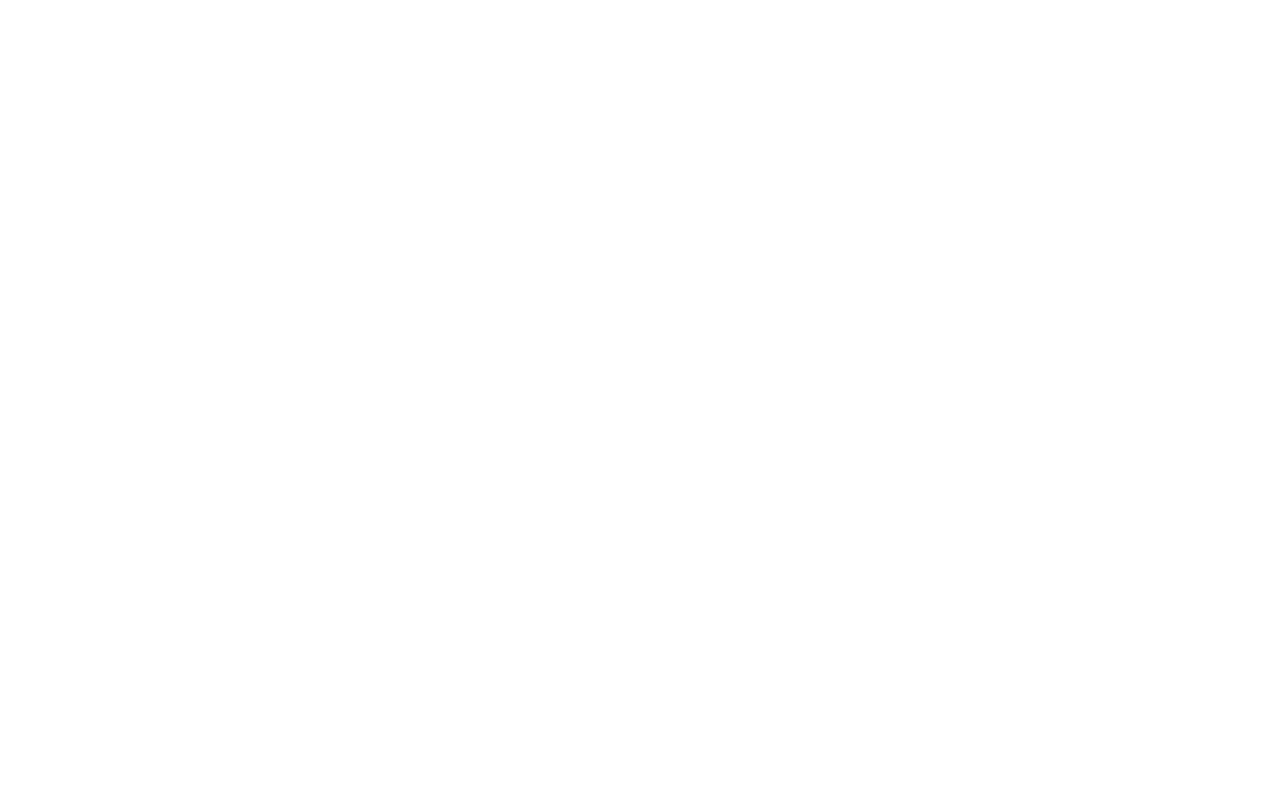
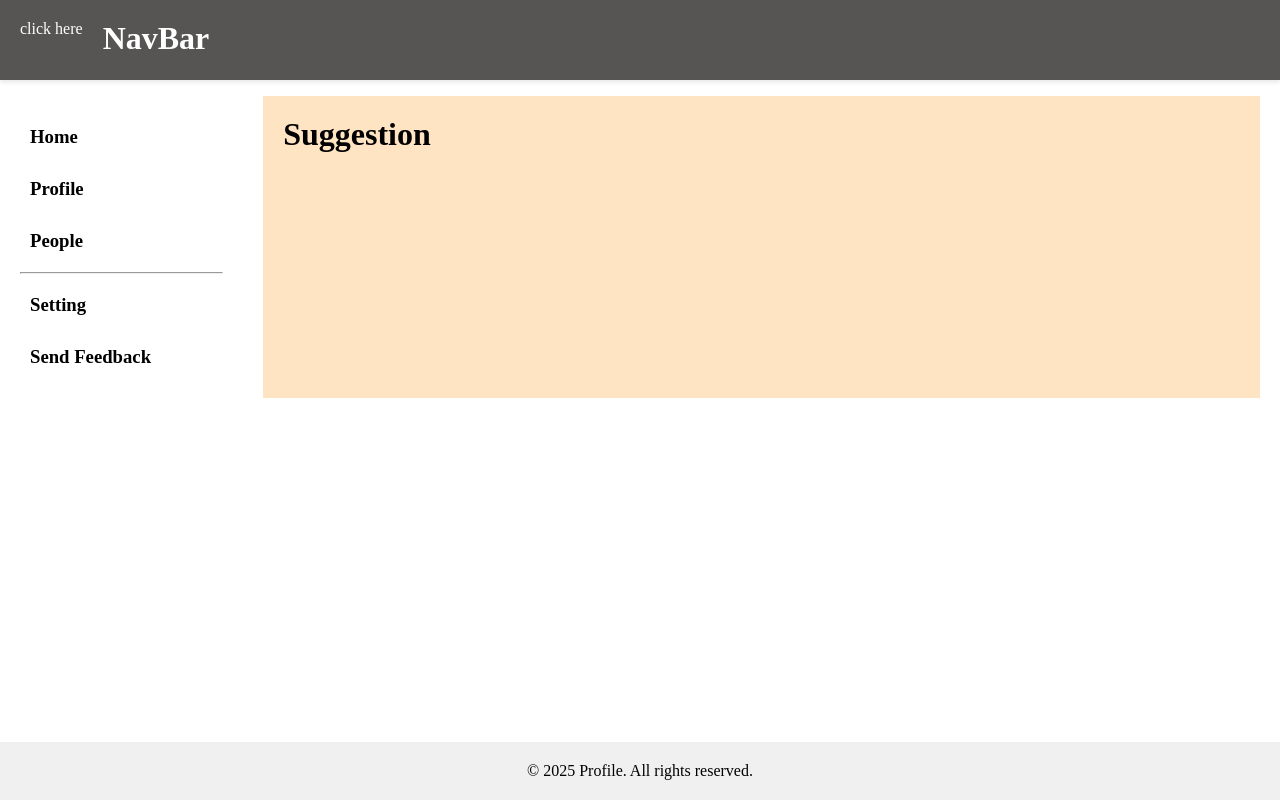
Before and after one commit to dhilipk-soft/mytraining, a React (Vite) app in the folder date13/: page / in a window 1280 px wide. Built offline with nearby package versions, Linux system fonts and the light colour scheme.

Commit message:
need change in project

```diff
--- /dev/null
+++ b/date13/src/App.css
@@ -0,0 +1,71 @@
+*{
+    margin: 0;
+    padding: 0;
+    box-sizing: border-box;
+}
+
+.navBar{
+    display: flex;
+    gap: 20px;
+    height: 10vh;
+    position: fixed;
+    top: 0;
+    left: 0;
+    width: 100%;
+    background-color: #575454;
+    padding: 20px;
+    color: #ffffff;
+    box-shadow: 0 2px 5px rgba(0, 0, 0, 0.1);
+}
+
+.App{
+    padding: 12vh 0;
+    display: flex;
+    flex-direction: column;
+}
+
+.body{
+    display: flex;
+
+}
+
+.sideBar{
+    width: 19vw;
+    padding: 20px;
+}
+
+.side-nav-bar{
+    display: flex;
+    flex-direction: column;
+    gap: 10px
+}
+
+.side-nav-bar div{
+    padding: 10px;
+    border-radius: 5px;
+    transition: all 0.3s ease
+}
+
+.side-nav-bar div:hover{
+    background-color: #ccc;
+    cursor: pointer;
+}
+
+.suggestion{
+    flex: 1;
+    padding: 20px;
+    margin: 0 20px;;
+    background-color: bisque;
+
+}
+
+.footer {
+    position: fixed;
+    bottom: 0;
+    left: 0;
+    width: 100%;
+    background-color: #f0f0f0;
+    padding: 20px;
+    text-align: center;
+    margin-top: 20px;
+}
--- a/date13/src/App.jsx
+++ b/date13/src/App.jsx
@@ -1,10 +1,15 @@
-import { useState } from 'react'
+import './App.css'
+import NavBar from './components/NavBar/NavBar.jsx'
+import Body from './components/Body/Body.jsx'
+import Footer from './components/Footer\'/Footer.jsx'
 
 function App() {
 
   return (
     <div className="App">
-
+      <NavBar />
+      <Body />
+      <Footer />
     </div>
   )
 }
--- /dev/null
+++ b/date13/src/components/Body/Body.jsx
@@ -0,0 +1,14 @@
+
+import SideNavBar from '../NavBar/SideNavbar.jsx'
+export default function Body() {
+    return (
+        <div className="body">
+            <div className="sideBar">
+                <SideNavBar />
+            </div>
+            <div className="suggestion">
+                <h1>Suggestion</h1>
+            </div>
+        </div>
+    )
+}
--- /dev/null
+++ b/date13/src/components/Footer'/Footer.jsx
@@ -0,0 +1,8 @@
+export default function Footer() {
+    const year = new Date().getFullYear()
+    return (
+        <footer className="footer">
+           <p>&copy; {year} Profile. All rights reserved.</p>
+        </footer>
+    )
+}
--- a/date13/src/components/NavBar/NavBar.jsx
+++ b/date13/src/components/NavBar/NavBar.jsx
@@ -0,0 +1,9 @@
+export default function NavBar(){
+
+    return (
+    <div className="navBar">
+        <div>click here</div>
+        <h1>NavBar</h1>
+
+    </div>)
+}
--- /dev/null
+++ b/date13/src/components/NavBar/SideNavBar.jsx
@@ -0,0 +1,22 @@
+export default function SideNavBar() {
+    return (
+        <div className="side-nav-bar">
+            <div className="side-nav-bar-item">
+                <h3>Home</h3>
+            </div>
+            <div className="side-nav-bar-item">
+                <h3>Profile</h3>
+            </div>
+            <div className="side-nav-bar-item">
+                <h3>People</h3>
+            </div>
+            <hr style={{color: "#000000"}}/>
+            <div className="side-nav-bar-item">
+                <h3>Setting</h3>
+            </div>
+            <div className="side-nav-bar-item">
+                <h3>Send Feedback</h3>
+            </div>
+        </div>
+    )
+}
```
Also changed, not shown: date13/src/components/Sugession/Sugession.jsx (added, +8 -0 lines), date13/src/components/NavBar/Body/Body.css (deleted), date13/src/components/NavBar/Body/Body.jsx (deleted), date13/src/components/NavBar/NavBar.css (deleted).
